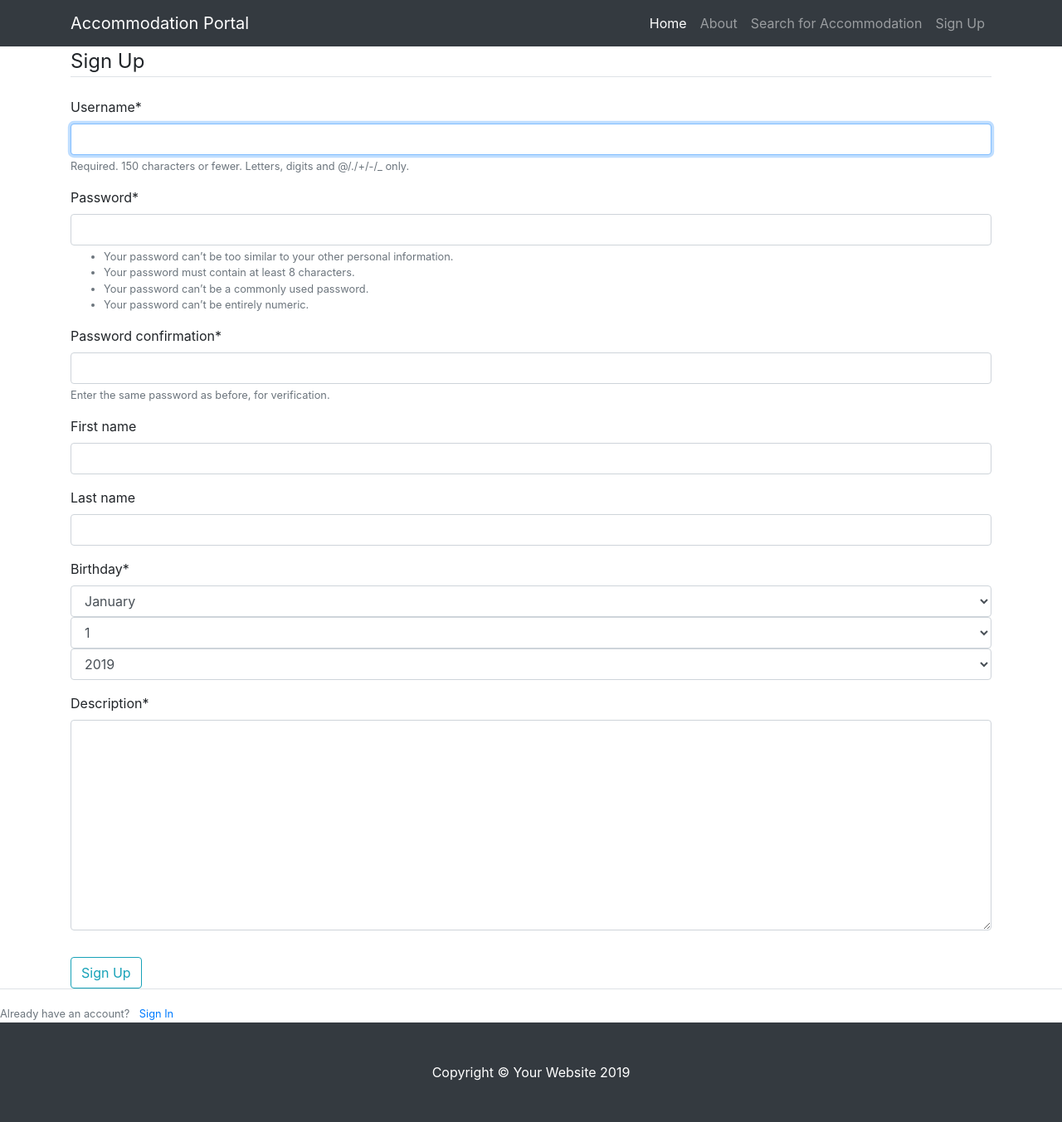
After one commit to Jackson-Luu/AccommodationWebsite, a Django app: page /register/ in a window 1280 px wide. The commit adds this page. Shown: the whole page at 83% size. Run offline with Django 3.2, Linux system fonts and the light colour scheme; some libraries are stand-ins or nearby versions.

Commit message:
created new CustomUser model, user register view, forms.py, used crispy_forms in register.html

```diff
--- a/mysite/booking/admin.py
+++ b/mysite/booking/admin.py
@@ -1,5 +1,6 @@
 from django.contrib import admin
 
-from .models import Property
+from .models import Property, CustomUser
 # Register your models here.
 admin.site.register(Property)
+admin.site.register(CustomUser)
--- /dev/null
+++ b/mysite/booking/forms.py
@@ -0,0 +1,19 @@
+from django import forms
+from django.contrib.auth.forms import UserCreationForm, UserChangeForm
+from .models import CustomUser
+
+
+class CustomUserCreationForm(UserCreationForm):
+    birthday = forms.DateField(widget=forms.SelectDateWidget)
+    description = forms.CharField(widget=forms.Textarea)
+
+    class Meta(UserCreationForm):
+        model = CustomUser
+        fields = ['username','password1','password2','first_name', 'last_name', 'birthday','description']
+
+class CustomUserChangeForm(UserChangeForm):
+    birthday = forms.DateField(widget=forms.SelectDateWidget)
+    description = forms.CharField(widget=forms.Textarea)
+    class Meta:
+        model = CustomUser
+        fields = ['birthday','description']
--- a/mysite/booking/models.py
+++ b/mysite/booking/models.py
@@ -1,15 +1,22 @@
 from django.db import models
 from django.core.validators import MinValueValidator, MaxValueValidator
+from django.contrib.auth.models import AbstractUser
 
 # Create your models here.
-class User(models.Model):
-    user_id = models.PositiveIntegerField(primary_key=True, null=False, blank=False, unique=True)
-    username = models.TextField(unique=True, null=False, blank=False)
-    password_hash = models.TextField(null=False, blank=False)
-    first_name = models.TextField(null=False, blank=False)
-    last_name = models.TextField(null=False, blank=False)
-    birthday = models.DateField()
-    description = models.TextField()
+class CustomUser(AbstractUser):
+    pass
+    birthday = models.DateField(null=True)
+    description = models.TextField(null=True)
+    user_id = models.AutoField(primary_key=True)
+
+# class User(models.Model):
+#     user_id = models.PositiveIntegerField(primary_key=True, null=False, blank=False, unique=True)
+#     username = models.TextField(unique=True, null=False, blank=False)
+#     password_hash = models.TextField(null=False, blank=False)
+#     first_name = models.TextField(null=False, blank=False)
+#     last_name = models.TextField(null=False, blank=False)
+#     birthday = models.DateField()
+#     description = models.TextField()
 
 # class UserReviews(models.Model):
 #     reviewer = models.ForeignKey('User', to_field='user_id', on_delete=models.CASCADE)
@@ -19,7 +26,7 @@ class User(models.Model):
 
 class Property(models.Model):
     property_id = models.PositiveIntegerField(primary_key=True, null=False, blank=False, unique=True)
-    host_id = models.ForeignKey('User', to_field='user_id', on_delete=models.CASCADE, null=False, blank=False, default=-1)
+    host_id = models.ForeignKey('CustomUser', to_field='user_id', on_delete=models.CASCADE, null=False, blank=False, default=-1)
     name = models.TextField(null=True, blank=True)
     price = models.DecimalField(max_digits=6, decimal_places=2, null=True, blank=True)
     location = models.TextField(null=True, blank=True)
--- a/mysite/booking/views.py
+++ b/mysite/booking/views.py
@@ -1,7 +1,22 @@
-from django.shortcuts import render
+from django.shortcuts import render, redirect
 from django.http import HttpResponse, HttpResponseRedirect
+from django.contrib import messages
+from .forms import CustomUserCreationForm
+# Create your views here.
+def register_view(request):
+    if request.method == 'POST':
+        form = CustomUserCreationForm(request.POST)
+        if form.is_valid():
+            form.save()
+            #username = form.cleaned_data.get('username')
+            messages.success(request,'Account created!')
+            return redirect('home')
 
-# Create your views here.
+    else:
+        print('NOT VALID')
+        form = CustomUserCreationForm()
+    return render(request, 'register.html',{'form':form})
+
 def home_view(request,*args, **kwargs):
     return render(request, 'home.html', {})
 
--- a/mysite/mysite/settings.py
+++ b/mysite/mysite/settings.py
@@ -38,6 +38,7 @@ INSTALLED_APPS = [
     'django.contrib.messages',
     'django.contrib.staticfiles',
 
+    'crispy_forms',
     # own apps
     'booking',
     'forum',
@@ -127,3 +128,5 @@ USE_TZ = True
 # https://docs.djangoproject.com/en/2.2/howto/static-files/
 
 STATIC_URL = '/static/'
+AUTH_USER_MODEL = 'booking.CustomUser'
+CRISPY_TEMPLATE_PACK = 'bootstrap4'
--- a/mysite/mysite/urls.py
+++ b/mysite/mysite/urls.py
@@ -15,10 +15,12 @@ Including another URLconf
 """
 from django.contrib import admin
 from django.urls import path
-from booking.views import home_view, search_view
+from booking.views import home_view, search_view, register_view
 
 urlpatterns = [
     path('admin/', admin.site.urls),
-    path('', home_view),
-    path('search', search_view)
+    path('', home_view, name='home'),
+    path('search/', search_view),
+    path('register/', register_view),
+   # path('register/', register_view),
 ]
--- a/mysite/templates/layout.html
+++ b/mysite/templates/layout.html
@@ -48,10 +48,10 @@
                         <a class="nav-link" href="#">About</a>
                     </li>
                     <li class="nav-item">
-                        <a class="nav-link" href="#">Services</a>
+                        <a class="nav-link" href="/search">Search for Accommodation</a>
                     </li>
                     <li class="nav-item">
-                        <a class="nav-link" href="#">Contact</a>
+                        <a class="nav-link" href="/register">Sign Up</a>
                     </li>
                 </ul>
             </div>
@@ -59,6 +59,13 @@
     </nav>
 
     <div id="content_block">
+        {% if messages %}
+            {% for message in messages %}
+            <div class="alert alert-{{ message.tags }}">
+                {{ message }}
+            </div>
+            {% endfor %}
+        {% endif %}
 
         {% block content %}
 
--- /dev/null
+++ b/mysite/templates/register.html
@@ -0,0 +1,22 @@
+{% extends "layout.html" %}
+{% load crispy_forms_tags %}
+{% block content %}
+    <div class="container">
+        <form method="POST">
+            {% csrf_token%}
+            <fieldset class="form-group">
+                <legend class="border-bottom mb-4">Sign Up</legend>
+                {{ form|crispy }}
+            </fieldset>
+            <di class="form-group"v>
+                <button class="btn btn-outline-info" type="submit">Sign Up</button>
+
+            </div>
+        </form>
+        <div class="border-top pt-3">
+            <small class="text-muted">
+                Already have an account? <a class="ml-2" href="#">Sign In</a>
+            </small>
+        </div>
+    </div>
+{% endblock %}
```
Also changed, not shown: mysite/booking/migrations/0001_initial.py, mysite/booking/migrations/0002_auto_20190624_1004.py (added).
